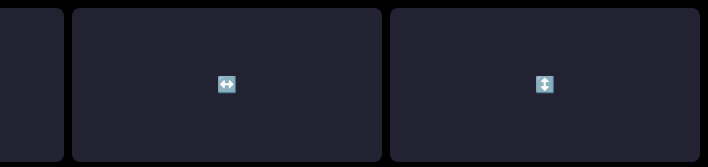
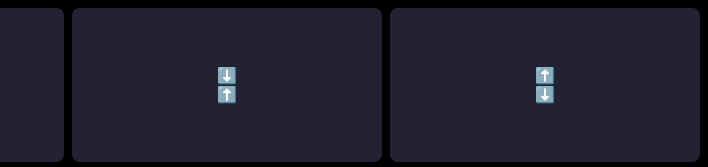
Before and after one commit to electronicwhisper/crystals-web-controller, a website: page static/index.html in a window 1280 px wide. Shown: the top 167 px of the page, 572-1280 px from the left. Drawn offline with Linux system fonts and the light colour scheme.

Commit message:
Better icons

```diff
--- a/static/index.html
+++ b/static/index.html
@@ -60,8 +60,8 @@
     <div class="row">
       <div class="dir" data-dir="up">⬆️</div>
       <div class="dir" data-dir="down">⬇️</div>
-      <div class="dir" data-dir="in">↔️</div>
-      <div class="dir" data-dir="out">↕️</div>
+      <div class="dir" data-dir="in">⬇️<br />⬆️</div>
+      <div class="dir" data-dir="out">⬆️<br />⬇️</div>
     </div>
     <div class="row">
       <div class="pad" data-effect="power" data-preset="sunset">
```
